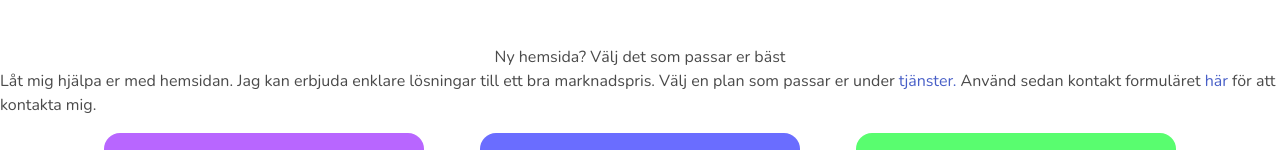
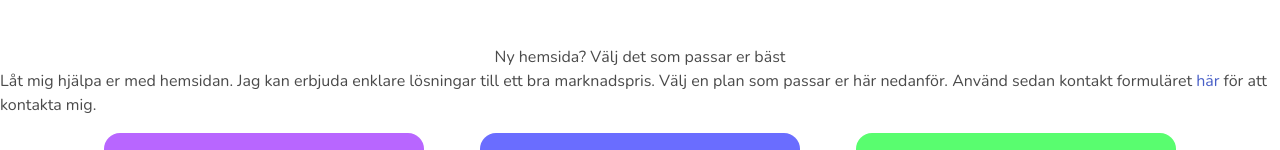
Before and after one commit to TechWithRyan/Music-app, a React (Vite) app: page / in a window 1280 px wide. Shown: the part 514-664 px from the top of the page. Built offline with nearby package versions, Linux system fonts and the light colour scheme.

Commit message:
update links

```diff
--- a/src/pages/Home.jsx
+++ b/src/pages/Home.jsx
@@ -26,7 +26,7 @@ const Home = () => {
         <h1 className="title-is-4">Ny hemsida? Välj det som passar er bäst</h1>
           <p>Låt mig hjälpa er med hemsidan.
             Jag kan erbjuda enklare lösningar till ett bra marknadspris. Välj en
-            plan som passar er under <Link to="/services"> tjänster.</Link> Använd sedan kontakt formuläret <Link to="/contact"> här</Link> för att kontakta mig.
+            plan som passar er här nedanför. Använd sedan kontakt formuläret <Link to="/contact"> här</Link> för att kontakta mig.
           </p>
           {/*      <img src={section-image} alt="" /> */}
 
```
